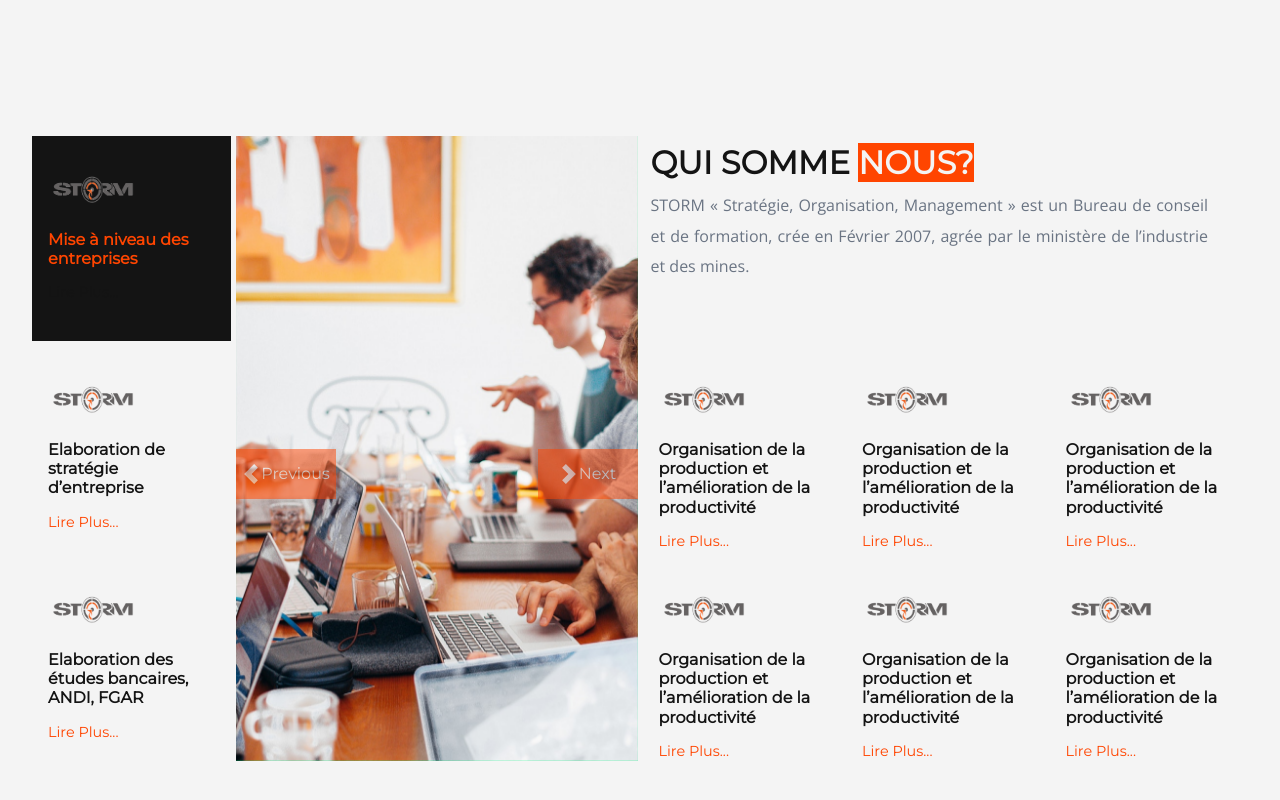
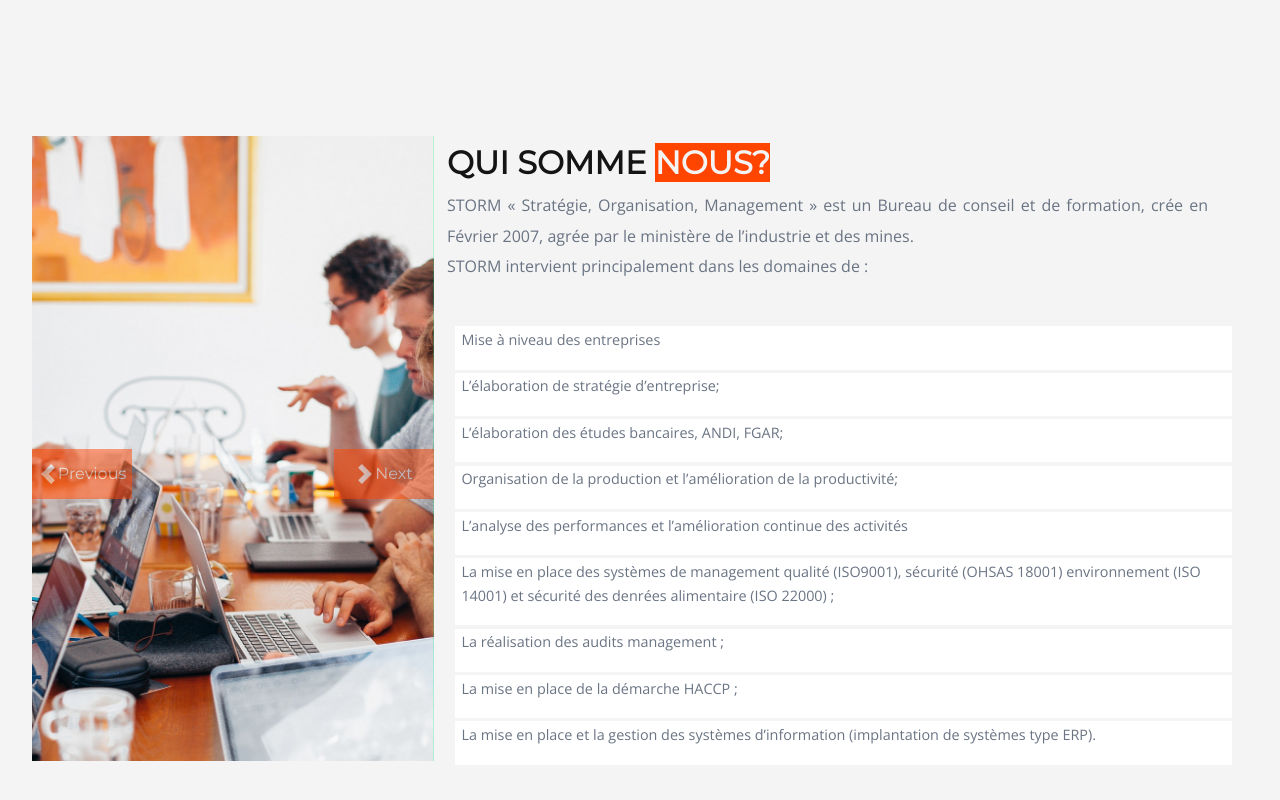
Before and after one commit to BahaniBillel/STORM, a website built with webpack: page index.html in a window 1280 px wide. Shown: the part 792-1592 px from the top of the page. Built offline with nearby package versions, Linux system fonts and the light colour scheme; animation ran at ten frames a second; a web font is replaced by a local one.

Commit message:
updating content

```diff
--- a/index.html
+++ b/index.html
@@ -108,104 +108,28 @@
 
 		<!--WHO ARE WE --------------------------------------------------------------------- -->
 			<div class="who container-fluid">
-
 					<div class="text">
 						<h2>Qui somme <span>nous?</span> </h2>
 						<p>STORM « Stratégie, Organisation, Management » est un Bureau de  conseil et de
-							formation, crée en Février 2007,  agrée par le ministère de l’industrie et des mines.</p>
+							formation, crée en Février 2007,  agrée par le ministère de l’industrie et des mines. <br>
+							STORM intervient principalement dans les domaines de :
+						</p>
 					</div>
 					<div class="mg-1">
-						<div class="logo">
-							<img src="img/STORM_LOGO_withou_bg.png" alt="logo">
-						</div>
-						<div class="content">
-							<h3> Mise à niveau des entreprises </h3>
-							<h5>Lire Plus...</h5>
-						</div>
+						<ul>
+							<li><p> Mise à niveau des entreprises </p></li>
+							<li><p> L’élaboration de stratégie d’entreprise;</p></li>
+							<li><p> L’élaboration des études bancaires, ANDI, FGAR; </p></li>
+							<li><p>Organisation de la production et l’amélioration de la productivité;</p></li>
+							<li><p>L’analyse des performances et l’amélioration continue des activités  </p></li>
+							<li><p> La mise en place des systèmes de management qualité (ISO9001),
+								sécurité (OHSAS 18001)   environnement (ISO 14001) et sécurité des denrées alimentaire (ISO 22000) ;</p></li>
+							<li><p>La réalisation des audits management ;</p></li>
+							<li><p>La mise en place de la démarche HACCP ;</p></li>
+							<li><p> La mise en place et la gestion des systèmes d’information (implantation de systèmes type ERP).</p></li>
+						</ul>
+
 					</div>
-					<div class="mg-2">
-						<div class="logo">
-							<img src="img/STORM_LOGO_withou_bg.png" alt="logo">
-						</div>
-						<div class="content">
-							<h3> Elaboration de stratégie d’entreprise </h3>
-							<h5>Lire Plus...</h5>
-						</div>
-					</div>
-
-
-					<div class="mg-3">
-						<div class="logo">
-							<img src="img/STORM_LOGO_withou_bg.png" alt="logo">
-						</div>
-						<div class="content">
-							<h3>Elaboration des études bancaires, ANDI, FGAR  </h3>
-							<h5>Lire Plus...</h5>
-						</div>
-					</div>
-
-					<div class="mg-4">
-						<div class="logo">
-							<img src="img/STORM_LOGO_withou_bg.png" alt="logo">
-						</div>
-						<div class="content">
-							<h3>Organisation de la production et l’amélioration de la productivité  </h3>
-							<h5>Lire Plus...</h5>
-						</div>
-					</div>
-
-					<div class="mg-5">
-						<div class="logo">
-							<img src="img/STORM_LOGO_withou_bg.png" alt="logo">
-						</div>
-						<div class="content">
-							<h3>Organisation de la production et l’amélioration de la productivité  </h3>
-							<h5>Lire Plus...</h5>
-						</div>
-					</div>
-					<div class="mg-6">
-						<div class="logo">
-							<img src="img/STORM_LOGO_withou_bg.png" alt="logo">
-						</div>
-						<div class="content">
-							<h3>Organisation de la production et l’amélioration de la productivité  </h3>
-							<h5>Lire Plus...</h5>
-						</div>
-					</div>
-					<div class="mg-7">
-						<div class="logo">
-							<img src="img/STORM_LOGO_withou_bg.png" alt="logo">
-						</div>
-						<div class="content">
-							<h3>Organisation de la production et l’amélioration de la productivité  </h3>
-							<h5>Lire Plus...</h5>
-						</div>
-					</div>
-					<div class="mg-8">
-						<div class="logo">
-							<img src="img/STORM_LOGO_withou_bg.png" alt="logo">
-						</div>
-						<div class="content">
-							<h3>Organisation de la production et l’amélioration de la productivité  </h3>
-							<h5>Lire Plus...</h5>
-						</div>
-					</div>
-					<div class="mg-9">
-						<div class="logo">
-							<img src="img/STORM_LOGO_withou_bg.png" alt="logo">
-						</div>
-						<div class="content">
-							<h3>Organisation de la production et l’amélioration de la productivité  </h3>
-							<h5>Lire Plus...</h5>
-						</div>
-					</div>
-
-
-
-
-
-
-
 				<div class="who__imageBox">
 					<div id="carouselExampleFade" class="carousel slide carousel-fade" data-bs-ride="carousel">
 						<div class="carousel-inner">
--- a/sass/main.scss
+++ b/sass/main.scss
@@ -210,7 +210,7 @@
     height: 100vh;
     display: grid;
     grid-gap: 5px;
-    grid-template-columns: repeat(6,minmax(110px,1fr));
+    grid-template-columns: repeat(6,minmax(120px,1fr));
     grid-template-rows: repeat(6,100px);
     padding: 2rem;
     margin: 6rem 0;
@@ -224,7 +224,7 @@
 
     .text{
         grid-row: 1/ span 2;
-        grid-column: 4/-1;
+        grid-column: 3/-1;
         padding: .5rem;
 
          h2{
@@ -248,121 +248,62 @@
     }
 
     .mg-1{
-        grid-row: 1/3;
-        grid-column: 1/span 1;
-        background-color:#141414;
-        // background: url(../img/people-having-meeting-inside-conference-room-1181395.jpg)center/cover;
+        grid-row: 3/ -1;
+        grid-column: 3/-1;
+        padding: 1rem;
+        display: flex;
+        flex-direction: row;
+        justify-content:flex-start;
+        align-items: center;
+        cursor: pointer;
+
+
+
+
         h3{
             color: orangered;
         }
-    }
-    .mg-2{
-        grid-row: 3/5;
-        grid-column: 1/span 1;
-
-        h5{
-            color: orangered;
-        }
-
-    }
-    .mg-3{
-        grid-row: 5/7;
-        grid-column: 1/ span 1;
-        h5{
-            color: orangered;
-        }
-
-    }
-    .mg-4{
-        grid-row: 3/5;
-        grid-column: 4/ span 1;
-        h5{
-            color: orangered;
-        }
-    }
-    .mg-5{
-        grid-row: 3/5;
-        grid-column: 5/ span 1;
-        h5{
-            color: orangered;
-        }
-    }
-
-    .mg-6{
-        grid-row: 3/5;
-        grid-column: 6/ span 1;
-        h5{
-            color: orangered;
-        }
-    }
-    .mg-7{
-        grid-row: 5/7;
-        grid-column: 4/ span 1;
-        h5{
-            color: orangered;
-        }
-    }
-    .mg-8{
-        grid-row: 5/7;
-        grid-column: 5/ span 1;
-        h5{
-            color: orangered;
-        }
-    }
-    .mg-9{
-        grid-row: 5/7;
-        grid-column: 6/ span 1;
-        h5{
-            color: orangered;
-        }
-    }
-    .mg-1,.mg-2,.mg-3,.mg-4,.mg-5,.mg-6,.mg-7,.mg-8,.mg-9{
-        // border: .2px solid #8d8d8d;
-        padding: 1rem;
-       display: flex;
-       flex-direction: column;
-       justify-content:flex-start;
-       align-items: center;
-       cursor: pointer;
 
 
-        .logo{
-            align-self: flex-start;
-            margin-bottom: .5rem;
+         p{
+             font-size: 90% ;
+             margin-bottom: 1rem;
+             font-weight: 400;
+
+
+         }
+
+         ul{
+
+             li{
+                background-color: rgb(255, 255, 255);
+                padding: .1rem .4rem;
+                margin: .2rem 0;
+                transition: all 200ms ease-in-out;
+
+
+                &:hover{
+                    padding-left: 1rem;
+                    // background-color: orangered;
+                    color: #ffffff;
+                }
 
 
 
-            img{
-                width: 90px;
-                height: 70px;
-                // background: url(../img/STORM_LOGO_withou_bg.png) center/cover;
-                object-fit: contain;
 
-            }
-        }
 
-        .content{
+             }
+         }
+    }
 
-        }
-        h3{
-            font-size: 100% ;
-            margin-bottom: 1rem;
-            font-weight: 400;
-            font-family: 'Playfair'  ;
-            font-weight: 600;
-        }
-        h5{
-            font-size: 90%;
-            font-weight: 300;
-            // color: #ffffff;
-        }
-    }
+
+
 
 
 
 &__imageBox{
     grid-row: 1/-1;
-    grid-column: 2/4;
+    grid-column: 1/3;
     height: 100%;
     background-color: red;
 
```
